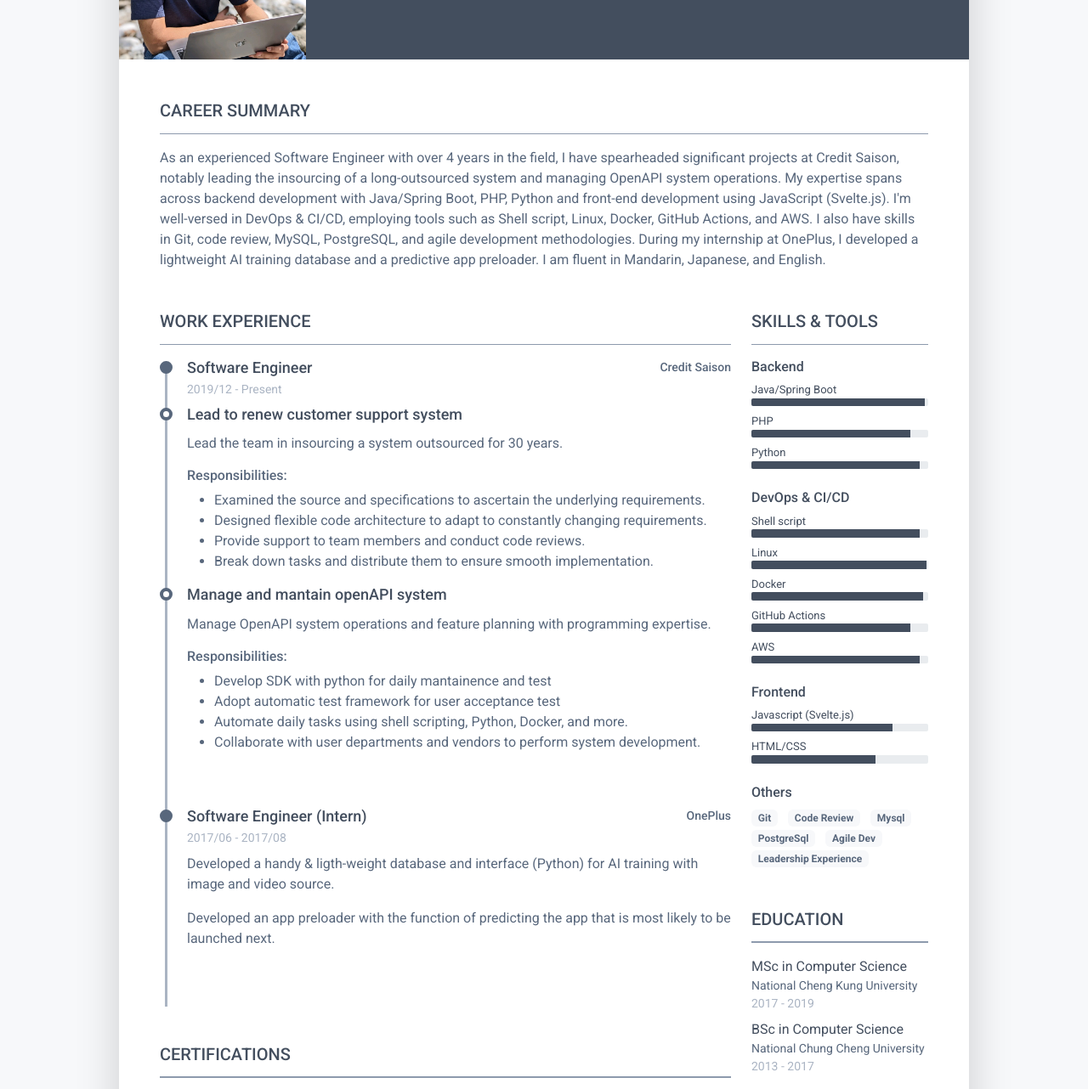
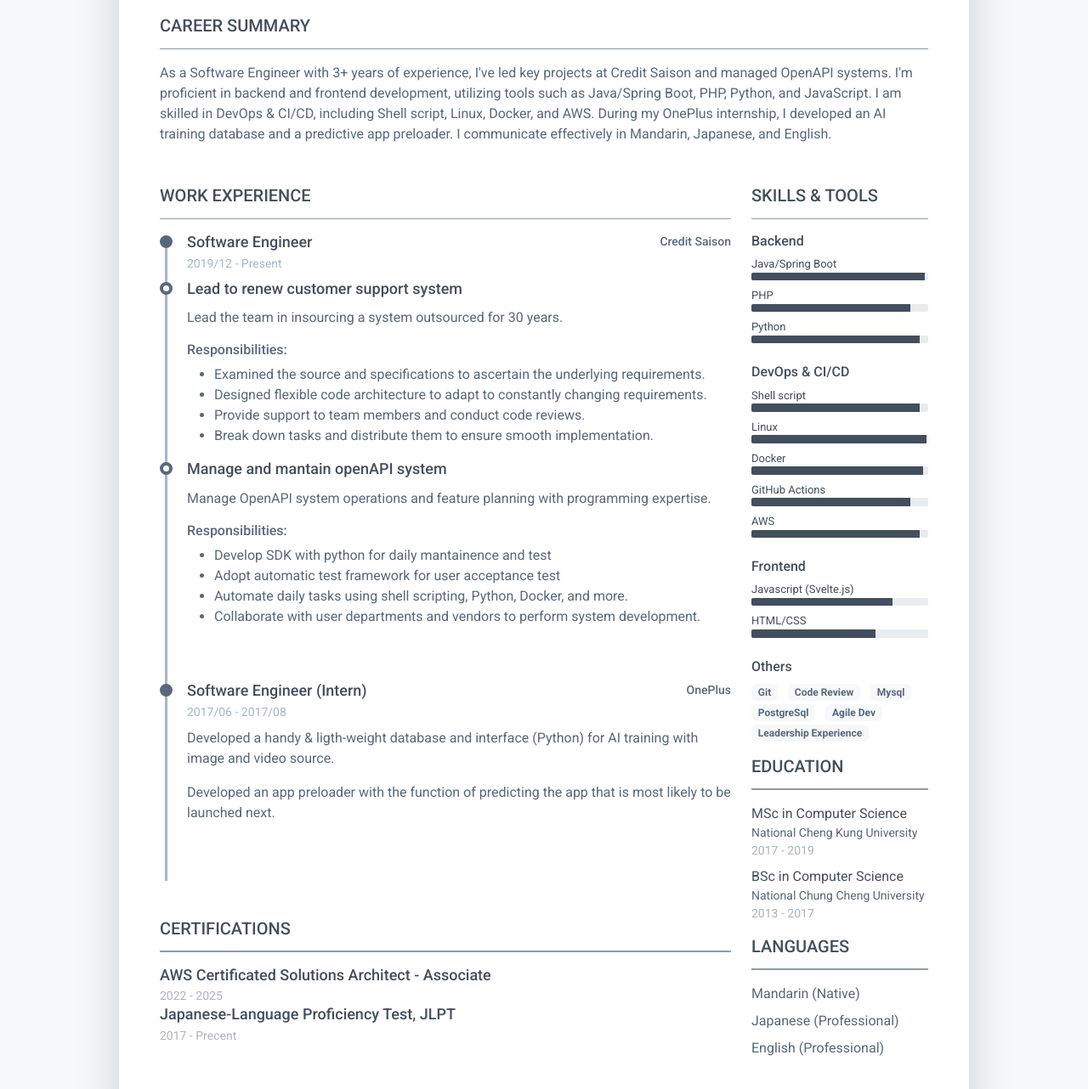
Before and after one commit to FATESAIKOU/Resume, a plain HTML site: page index.html in a window 1280 px wide. Shown: the part 180-1462 px from the top of the page at 85% size. Drawn offline with Linux system fonts and the light colour scheme.

Commit message:
Rearrange for PDF

```diff
--- a/index.html
+++ b/index.html
@@ -65,14 +65,11 @@
 					<h2 class="resume-section-title text-uppercase font-weight-bold pb-3 mb-3">Career Summary</h2>
 					<div class="resume-section-content">
 						<p class="mb-0">
-							As an experienced Software Engineer with over 4 years in the field,
-							I have spearheaded significant projects at Credit Saison,
-							notably leading the insourcing of a long-outsourced system and managing OpenAPI system operations.
-							My expertise spans across backend development with Java/Spring Boot, PHP, Python and front-end development using JavaScript (Svelte.js).
-							I'm well-versed in DevOps & CI/CD, employing tools such as Shell script, Linux, Docker, GitHub Actions, and AWS.
-							I also have skills in Git, code review, MySQL, PostgreSQL, and agile development methodologies.
-							During my internship at OnePlus, I developed a lightweight AI training database and a predictive app preloader.
-							I am fluent in Mandarin, Japanese, and English.
+							As a Software Engineer with 3+ years of experience, I've led key projects at Credit Saison and managed OpenAPI systems.
+							I'm proficient in backend and frontend development, utilizing tools such as Java/Spring Boot, PHP, Python, and JavaScript.
+							I am skilled in DevOps & CI/CD, including Shell script, Linux, Docker, and AWS.
+							During my OnePlus internship, I developed an AI training database and a predictive app preloader.
+							I communicate effectively in Mandarin, Japanese, and English.
 						</p>
 					</div>
 				</section><!--//summary-section-->
@@ -159,7 +156,7 @@
 								</div><!--//resume-timeline-->
 							</div>
 						</section><!--//experience-section-->
-						<section class="resume-section experience-section mb-5">
+						<section class="resume-section experience-section mb-0">
 							<h2 class="resume-section-title text-uppercase font-weight-bold pb-3 mb-3">Certifications
 							</h2>
 							<div class="resume-timeline-item-header mb-2">
@@ -179,7 +176,7 @@
 						</section>
 					</div>
 					<div class="col-lg-3">
-						<section class="resume-section skills-section mb-5">
+						<section class="resume-section skills-section mb-3">
 							<h2 class="resume-section-title text-uppercase font-weight-bold pb-3 mb-3">Skills &amp;
 								Tools</h2>
 							<div class="resume-section-content">
@@ -296,7 +293,7 @@
 							</div>
 						</section><!--//skills-section-->
 
-						<section class="resume-section education-section mb-5">
+						<section class="resume-section education-section mb-3">
 							<h2 class="resume-section-title text-uppercase font-weight-bold pb-3 mb-3">Education</h2>
 							<div class="resume-section-content">
 								<ul class="list-unstyled">
@@ -314,7 +311,7 @@
 							</div>
 						</section><!--//education-section-->
 
-						<section class="resume-section language-section mb-5">
+						<section class="resume-section language-section mb-0">
 							<h2 class="resume-section-title text-uppercase font-weight-bold pb-3 mb-3">Languages</h2>
 							<div class="resume-section-content">
 								<ul class="list-unstyled">
```
Also changed, not shown: assets/css/pillar-1.css.
